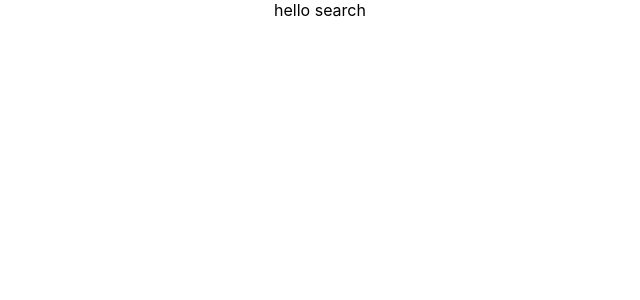
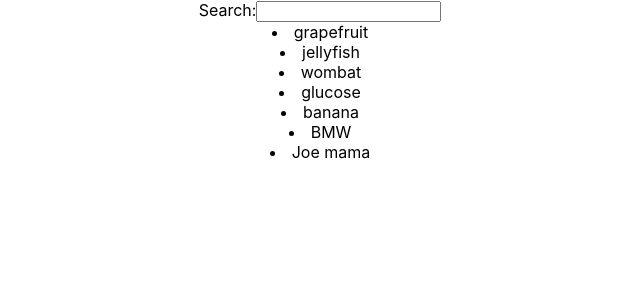
Before and after one commit to iamalondra/react-problems, a React (Create React App) app: page / in a window 1280 px wide. Shown: the top 300 px of the page, without its empty margins (320-960 px from the left). Built offline with nearby package versions, Linux system fonts and the light colour scheme.

Commit message:
implimented search filter

```diff
--- a/src/problems/SearchFilter.js
+++ b/src/problems/SearchFilter.js
@@ -1,3 +1,45 @@
+import React, { useState } from "react";
+const list = [
+  "grapefruit",
+  "jellyfish",
+  "wombat",
+  "glucose",
+  "banana",
+  "BMW",
+  "Joe mama",
+];
+
 export default function SearchFilter() {
-  return <> hello search </>
+  const initialFormState = {
+    search: "",
+  };
+  const [formData, setFormData] = useState({ ...initialFormState });
+
+  const handleChange = ({ target }) => {
+    setFormData({
+      ...formData,
+      [target.name]: target.value,
+    });
+  };
+
+  const searchFilter = (li) =>
+    !formData.search ||
+    li.toLowerCase().includes(formData.search.toLowerCase());
+
+  return (
+    <form>
+      <label>
+        Search:
+        <input
+          onChange={handleChange}
+          type="text"
+          name="search"
+          value={formData.search}
+        />
+        {list.filter(searchFilter).map((li) => (
+          <li>{li}</li>
+        ))}
+      </label>
+    </form>
+  );
 }
```
Also changed, not shown: 2 other files (tests, documents, lock files or other folders).
